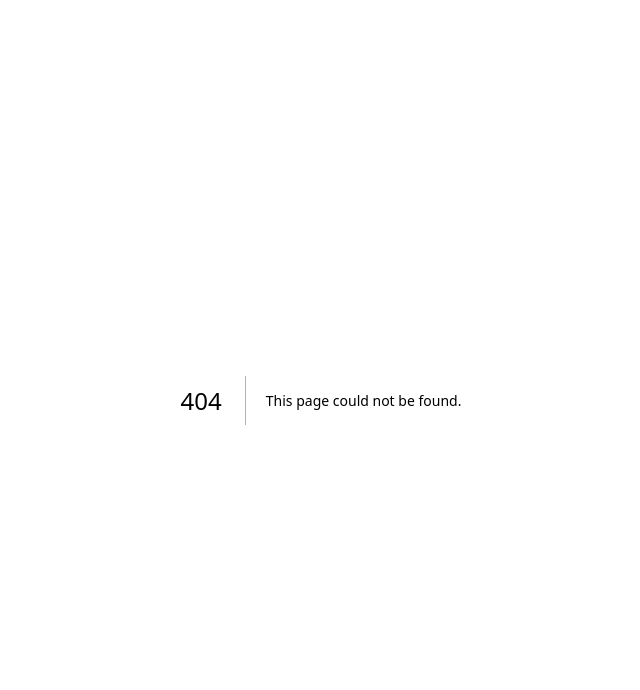
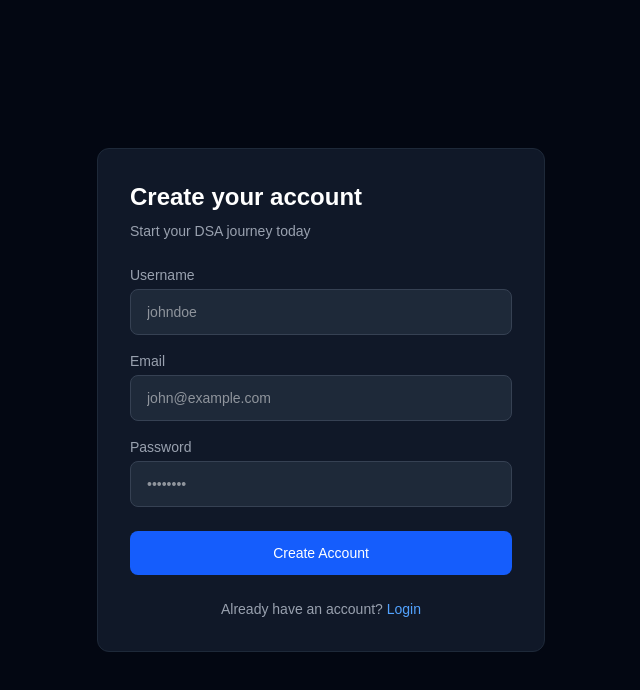
Before and after one commit to TusharCEDS/AlgoFlow, a Next.js app in the folder frontend/: page /register in a window 1280 px wide. Before the commit this address had no page. Shown: the top 690 px of the page, without its empty margins (319-959 px from the left). Built offline with nearby package versions, Linux system fonts and the light colour scheme.

Commit message:
add login, register, and dashboard pages with full auth flow

```diff
--- /dev/null
+++ b/frontend/src/app/dashboard/page.js
@@ -0,0 +1,69 @@
+"use client";
+
+import { useState, useEffect } from "react";
+import { useRouter } from "next/navigation";
+
+export default function Dashboard() {
+  const router = useRouter();
+  const [user, setUser] = useState(null);
+  const [loading, setLoading] = useState(true);
+
+  useEffect(() => {
+    const checkAuth = () => {
+      const token = localStorage.getItem("token");
+
+      if (!token) {
+        router.push("/login");
+        return;
+      }
+
+      const storedUser = JSON.parse(localStorage.getItem("user"));
+      setUser(storedUser);
+      setLoading(false);
+    };
+
+    checkAuth();
+  }, [router]);
+
+  const handleLogout = () => {
+    localStorage.removeItem("token");
+    localStorage.removeItem("user");
+    router.push("/login");
+  };
+
+  if (loading) {
+    return (
+      <main className="min-h-screen bg-gray-950 flex items-center justify-center">
+        <p className="text-gray-400">Loading...</p>
+      </main>
+    );
+  }
+
+  return (
+    <main className="min-h-screen bg-gray-950 text-white">
+      <nav className="flex items-center justify-between px-8 py-4 border-b border-gray-800">
+        <h1 className="text-xl font-bold">AlgoFlow</h1>
+        <button
+          onClick={handleLogout}
+          className="text-gray-400 hover:text-white transition"
+        >
+          Logout
+        </button>
+      </nav>
+
+      <section className="px-8 py-12 max-w-4xl mx-auto">
+        <h2 className="text-2xl font-bold mb-2">
+          Welcome back, {user?.username}
+        </h2>
+        <p className="text-gray-400 mb-8">{user?.email}</p>
+
+        <div className="bg-gray-900 border border-gray-800 rounded-xl p-6">
+          <p className="text-gray-400 text-sm">
+            This is your dashboard. Problems, progress tracking, and battle mode
+            will appear here soon.
+          </p>
+        </div>
+      </section>
+    </main>
+  );
+}
--- /dev/null
+++ b/frontend/src/app/login/page.js
@@ -0,0 +1,115 @@
+"use client";
+
+import { useState } from "react";
+import { useRouter } from "next/navigation";
+import Link from "next/link";
+
+export default function Login() {
+  const router = useRouter();
+
+  const [formData, setFormData] = useState({
+    email: "",
+    password: "",
+  });
+
+  const [error, setError] = useState("");
+  const [loading, setLoading] = useState(false);
+
+  const handleChange = (e) => {
+    setFormData({ ...formData, [e.target.name]: e.target.value });
+  };
+
+  const handleSubmit = async (e) => {
+    e.preventDefault();
+    setError("");
+    setLoading(true);
+
+    try {
+      const response = await fetch("http://localhost:5000/api/auth/login", {
+        method: "POST",
+        headers: {
+          "Content-Type": "application/json",
+        },
+        body: JSON.stringify(formData),
+      });
+
+      const data = await response.json();
+
+      if (!response.ok) {
+        setError(data.error);
+        return;
+      }
+
+      // save token and user to localStorage
+      localStorage.setItem("token", data.token);
+      localStorage.setItem("user", JSON.stringify(data.user));
+      router.push("/dashboard");
+    } catch (err) {
+      setError("Something went wrong. Please try again.");
+    } finally {
+      setLoading(false);
+    }
+  };
+
+  return (
+    <main className="min-h-screen bg-gray-950 flex items-center justify-center px-4">
+      <div className="bg-gray-900 border border-gray-800 rounded-xl p-8 w-full max-w-md">
+        <h1 className="text-2xl font-bold text-white mb-2">Welcome back</h1>
+        <p className="text-gray-400 text-sm mb-6">
+          Login to continue your DSA journey
+        </p>
+
+        {error && (
+          <div className="bg-red-500/10 border border-red-500/20 text-red-400 text-sm px-4 py-3 rounded-lg mb-4">
+            {error}
+          </div>
+        )}
+
+        <form onSubmit={handleSubmit} className="flex flex-col gap-4">
+          {/* email input - same pattern as register's email input */}
+          <div className="flex flex-col gap-1">
+            <label className="text-sm text-gray-400">Email</label>
+            <input
+              type="email"
+              name="email"
+              value={formData.email}
+              onChange={handleChange}
+              placeholder="john@example.com"
+              className="bg-gray-800 border border-gray-700 text-white rounded-lg px-4 py-3 text-sm focus:outline-none focus:border-blue-500"
+            />
+          </div>
+
+          {/* password input - same pattern as register's password input */}
+          <div className="flex flex-col gap-1">
+            <label className="text-sm text-gray-400">Password</label>
+            <input
+              type="password"
+              name="password"
+              value={formData.password}
+              onChange={handleChange}
+              placeholder="••••••••"
+              className="bg-gray-800 border border-gray-700 text-white rounded-lg px-4 py-3 text-sm focus:outline-none focus:border-blue-500"
+            />
+          </div>
+
+          {/* submit button - same pattern as register's button */}
+          <button
+            type="submit"
+            disabled={loading}
+            className="bg-blue-600 hover:bg-blue-700 disabled:bg-blue-800 disabled:cursor-not-allowed text-white py-3 rounded-lg text-sm font-medium transition mt-2"
+          >
+            {loading ? "Logging in..." : "Login"}
+          </button>
+        </form>
+
+        {/* bottom link to register page - opposite of register's link */}
+        <p className="text-gray-400 text-sm text-center mt-6">
+          Don&apos;t have an account?{" "}
+          <Link href="/register" className="text-blue-400 hover:text-blue-300">
+            Register
+          </Link>
+        </p>
+      </div>
+    </main>
+  );
+}
--- /dev/null
+++ b/frontend/src/app/register/page.js
@@ -0,0 +1,127 @@
+'use client'
+
+import { useState } from 'react'
+import { useRouter } from 'next/navigation'
+import Link from 'next/link'
+
+export default function Register() {
+  const router = useRouter()
+
+  const [formData, setFormData] = useState({
+    username: '',
+    email: '',
+    password: ''
+  })
+
+  const [error, setError] = useState('')
+  const [loading, setLoading] = useState(false)
+
+  const handleChange = (e) => {
+    setFormData({ ...formData, [e.target.name]: e.target.value })
+  }
+
+  const handleSubmit = async (e) => {
+    e.preventDefault()
+    setError('')
+    setLoading(true)
+
+    try {
+      const response = await fetch('http://localhost:5000/api/auth/register', {
+        method: 'POST',
+        headers: {
+          'Content-Type': 'application/json'
+        },
+        body: JSON.stringify(formData)
+      })
+
+      const data = await response.json()
+
+      if (!response.ok) {
+        setError(data.error)
+        return
+      }
+
+      localStorage.setItem('token', data.token)
+      localStorage.setItem('user', JSON.stringify(data.user))
+
+      router.push('/dashboard')
+
+    } catch (err) {
+      setError('Something went wrong. Please try again.')
+    } finally {
+      setLoading(false)
+    }
+  }
+
+  return (
+    <main className="min-h-screen bg-gray-950 flex items-center justify-center px-4">
+      <div className="bg-gray-900 border border-gray-800 rounded-xl p-8 w-full max-w-md">
+
+        <h1 className="text-2xl font-bold text-white mb-2">Create your account</h1>
+        <p className="text-gray-400 text-sm mb-6">Start your DSA journey today</p>
+
+        {error && (
+          <div className="bg-red-500/10 border border-red-500/20 text-red-400 text-sm px-4 py-3 rounded-lg mb-4">
+            {error}
+          </div>
+        )}
+
+        <form onSubmit={handleSubmit} className="flex flex-col gap-4">
+
+          <div className="flex flex-col gap-1">
+            <label className="text-sm text-gray-400">Username</label>
+            <input
+              type="text"
+              name="username"
+              value={formData.username}
+              onChange={handleChange}
+              placeholder="johndoe"
+              className="bg-gray-800 border border-gray-700 text-white rounded-lg px-4 py-3 text-sm focus:outline-none focus:border-blue-500"
+            />
+          </div>
+
+          <div className="flex flex-col gap-1">
+            <label className="text-sm text-gray-400">Email</label>
+            <input
+              type="email"
+              name="email"
+              value={formData.email}
+              onChange={handleChange}
+              placeholder="john@example.com"
+              className="bg-gray-800 border border-gray-700 text-white rounded-lg px-4 py-3 text-sm focus:outline-none focus:border-blue-500"
+            />
+          </div>
+
+          <div className="flex flex-col gap-1">
+            <label className="text-sm text-gray-400">Password</label>
+            <input
+              type="password"
+              name="password"
+              value={formData.password}
+              onChange={handleChange}
+              placeholder="••••••••"
+              className="bg-gray-800 border border-gray-700 text-white rounded-lg px-4 py-3 text-sm focus:outline-none focus:border-blue-500"
+            />
+          </div>
+
+          <button
+            type="submit"
+            disabled={loading}
+            className="bg-blue-600 hover:bg-blue-700 disabled:bg-blue-800 disabled:cursor-not-allowed text-white py-3 rounded-lg text-sm font-medium transition mt-2"
+          >
+            {loading ? 'Creating account...' : 'Create Account'}
+          </button>
+
+        </form>
+
+        <p className="text-gray-400 text-sm text-center mt-6">
+          Already have an account?{' '}
+          <Link href="/login" className="text-blue-400 hover:text-blue-300">
+            Login
+          </Link>
+        </p>
+
+      </div>
+    </main>
+  )
+}
```
